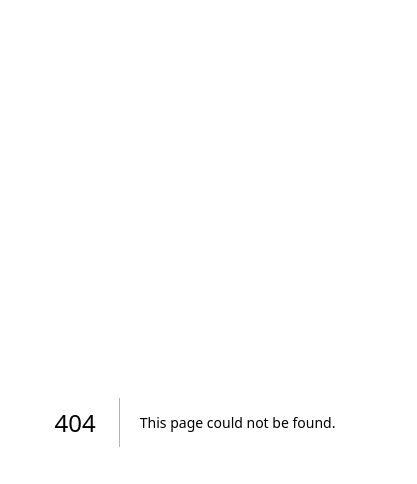
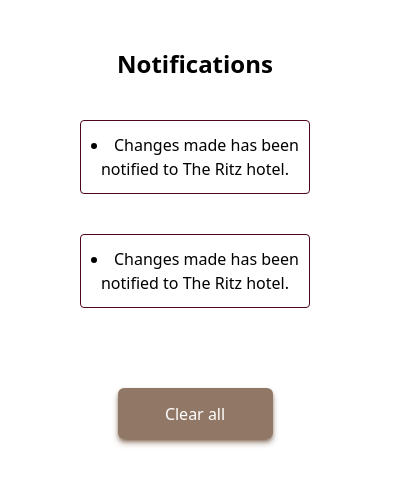
Before and after one commit to sheriffdeen-yusuf/Explorar, a Next.js app: page /notifications in a window 390 px wide. Before the commit this address had no page. Shown: the top 484 px of the page, 417 px wide, since content can reach past the window. Built offline with nearby package versions, Linux system fonts and the light colour scheme.

Commit message:
Created responsive notification page

```diff
--- a/src/components/BottomNavigation.tsx
+++ b/src/components/BottomNavigation.tsx
@@ -17,7 +17,7 @@
           Home
         </button>
       </Link>
-      <Link href="">
+      <Link href="/notifications">
         <button className="flex flex-col items-center justify-center ">
           <Image
             src="/notification.svg"
--- /dev/null
+++ b/src/components/NotificationBox.tsx
@@ -0,0 +1,11 @@
+import React from "react";
+
+function NotificationBox () {
+    return(
+        <div className="rounded border border-rose-950 py-3 my-10">
+            <li>Changes made has been notified to The Ritz hotel.</li>
+        </div>
+    )
+}
+
+export default NotificationBox;
--- /dev/null
+++ b/src/components/TopNavigation.tsx
@@ -0,0 +1,30 @@
+import React from "react";
+import Image from "next/image";
+
+function TopNavigation () {
+    return(
+        <div className="flex justify-between items-center font-bold mx-10 my-3 invisible md:visible">
+            <div className="logo">
+                <Image
+                    src="/ExploraLogo.png"
+                    height={44}
+                    width={168}
+                    // className='me-3'
+                    alt='logo'
+                    />
+            </div>
+
+            <div className="navigation">
+                <ul className="flex gap-10 justify-around">
+                    <li>Home</li>
+                    <li>Notifications</li>
+                    <li>Search</li>
+                    <li>Profile</li>
+                </ul>
+            </div>
+
+        </div>
+    )
+}
+
+export default TopNavigation;
--- /dev/null
+++ b/src/pages/notifications/index.tsx
@@ -0,0 +1,19 @@
+import React from "react";
+import TopNavigation from "@/components/TopNavigation";
+import NotificationBox from "@/components/NotificationBox";
+
+function Notifications() {
+    return (
+        <div>
+            <TopNavigation />
+            <section className="text-center mx-20">
+                <p className="font-bold text-2xl ">Notifications</p>
+                <NotificationBox />
+                <NotificationBox />
+                <button className="btn-save">Clear all</button>
+            </section>
+        </div>
+    )
+}
+
+export default Notifications;
```
Also changed, not shown: public/ExploraLogo.png (added).
